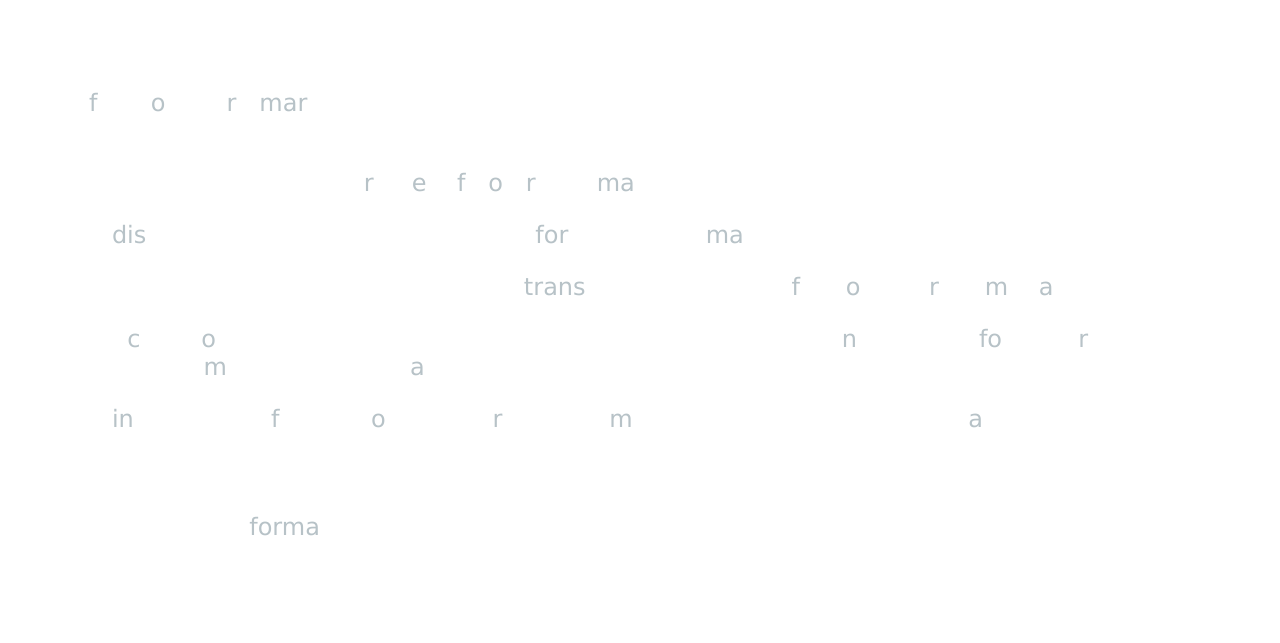
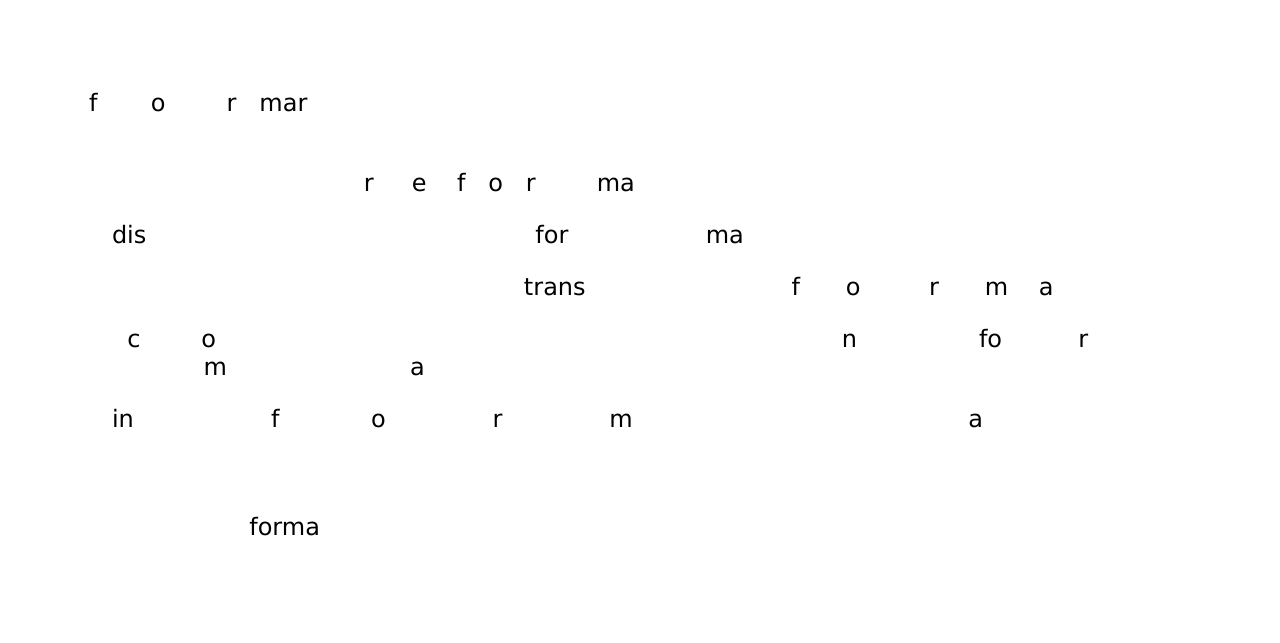
Before and after one commit to zhongkaili/interactive-, a plain HTML site: page project-1/variation_03.html in a window 1280 px wide. Shown: the top 643 px of the page. Drawn offline with Linux system fonts and the light colour scheme.

Commit message:
size and change

```diff
--- a/project-1/variation_03.html
+++ b/project-1/variation_03.html
@@ -11,7 +11,7 @@
 
     body {
       margin: 89px;
-      color: #B7C2C7;
+      color: black;
       font-family: "Lucida Grande", Courier, Sans-sarif;
       background-color: white;
       font-size: 1.5em;
```
